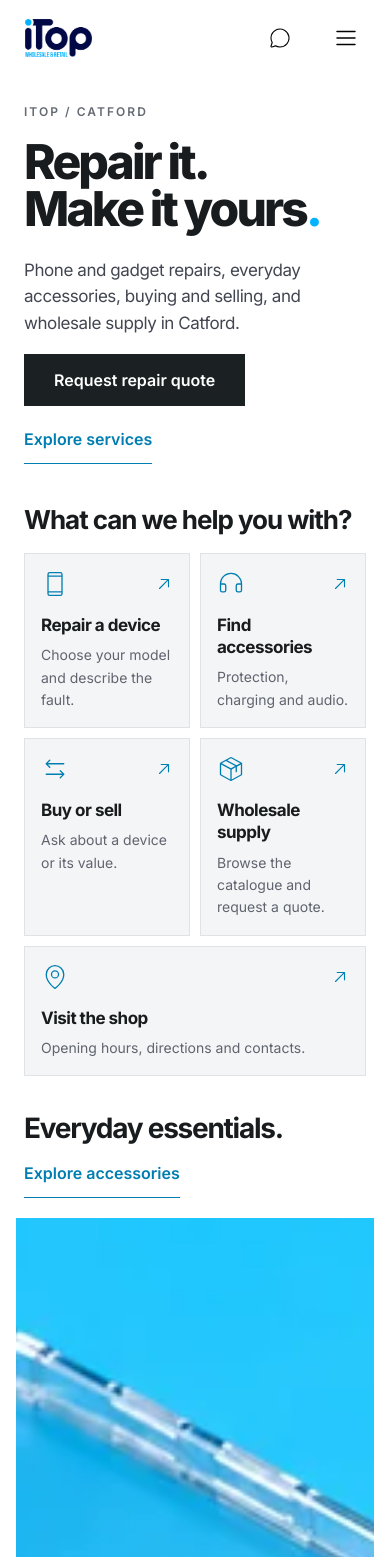
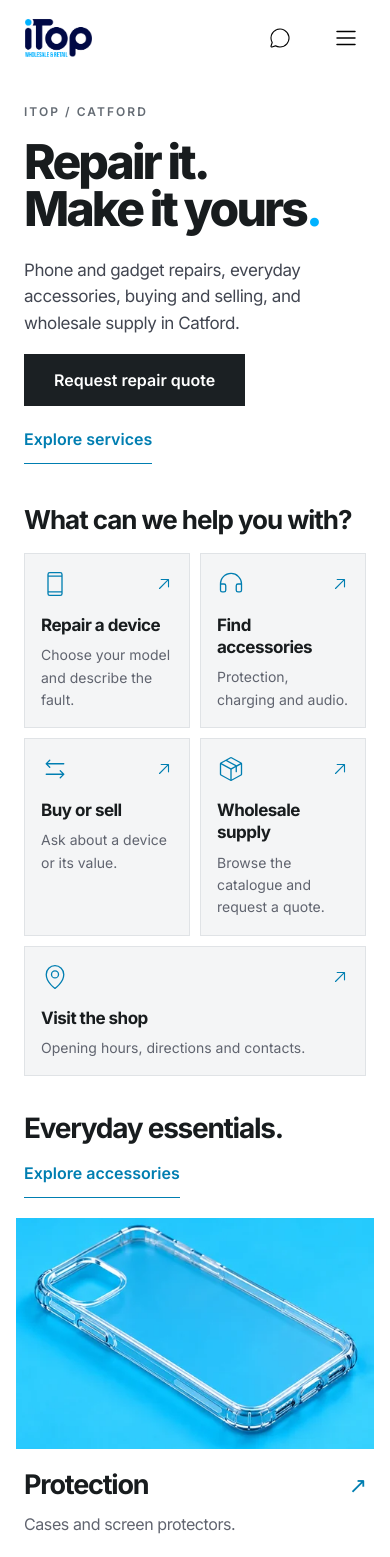
Before and after one commit to dotbydot46/itop-website, a React (Vite) app: page / in a window 390 px wide. Shown: the top 1557 px of the page. Built offline with nearby package versions, Linux system fonts and the light colour scheme.

Commit message:
Keep responsive product photos at their intended display height

```diff
--- a/src/styles.css
+++ b/src/styles.css
@@ -34,7 +34,7 @@ p,h1,h2,h3 { margin:0; }
 .accessories { padding:0 2% 16px; }
 .product-grid { display:grid; grid-template-columns:repeat(3,minmax(0,1fr)); gap:10px; }
 .product-photo { display:block; padding:0; width:100%; background:#f2f3f4; overflow:hidden; }
-.product-photo img { display:block; width:100%; aspect-ratio:1.5; object-fit:cover; transition:transform .35s; }
+.product-photo img { display:block; width:100%; height:auto; aspect-ratio:1.5; object-fit:cover; transition:transform .35s; }
 .product-photo:hover img { transform:scale(1.025); }
 .product-copy { padding:15px 28px 0; }
 .product h2 { font-size:27px; line-height:1.1; letter-spacing:-.045em; font-weight:800; }
```
